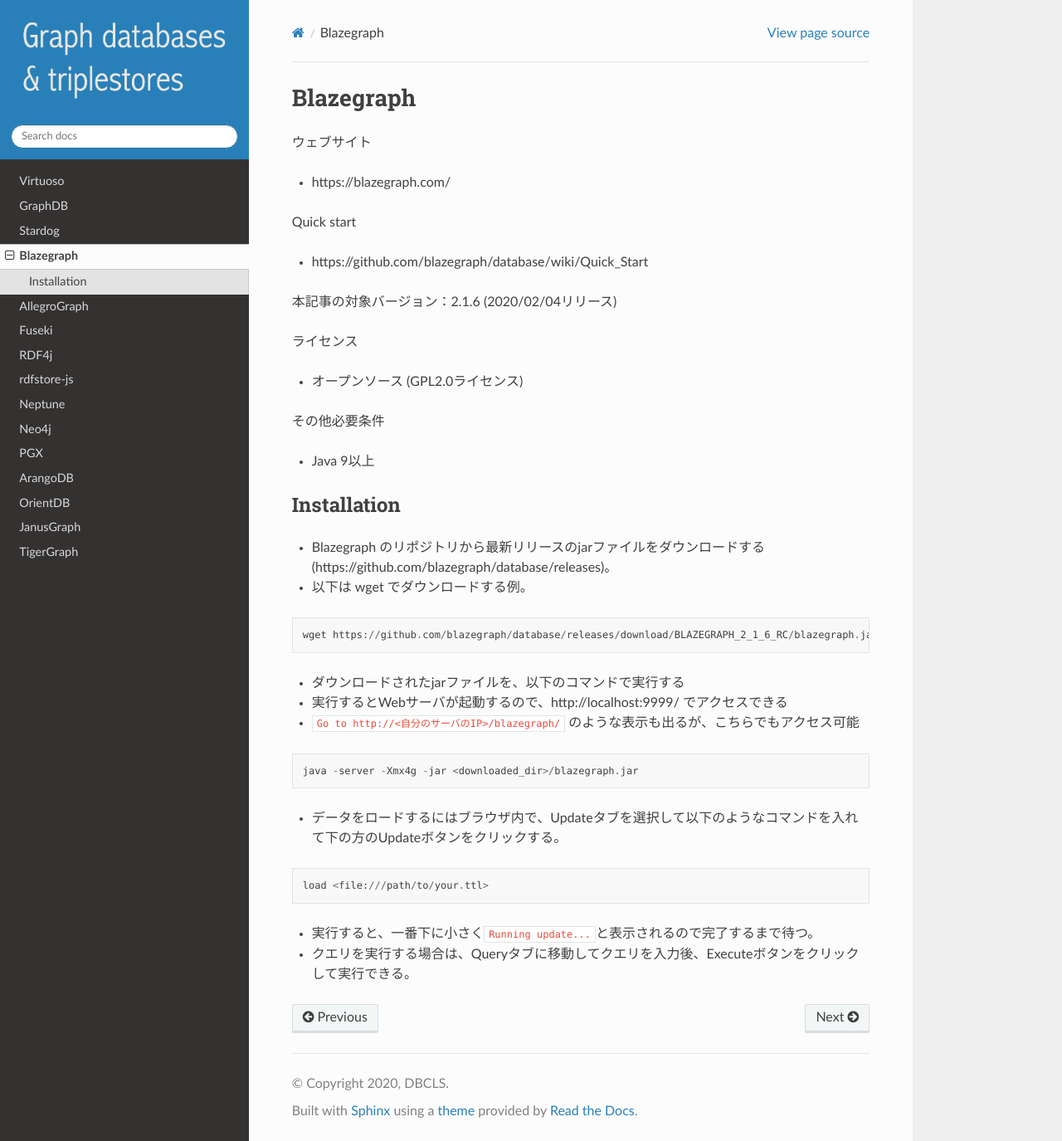
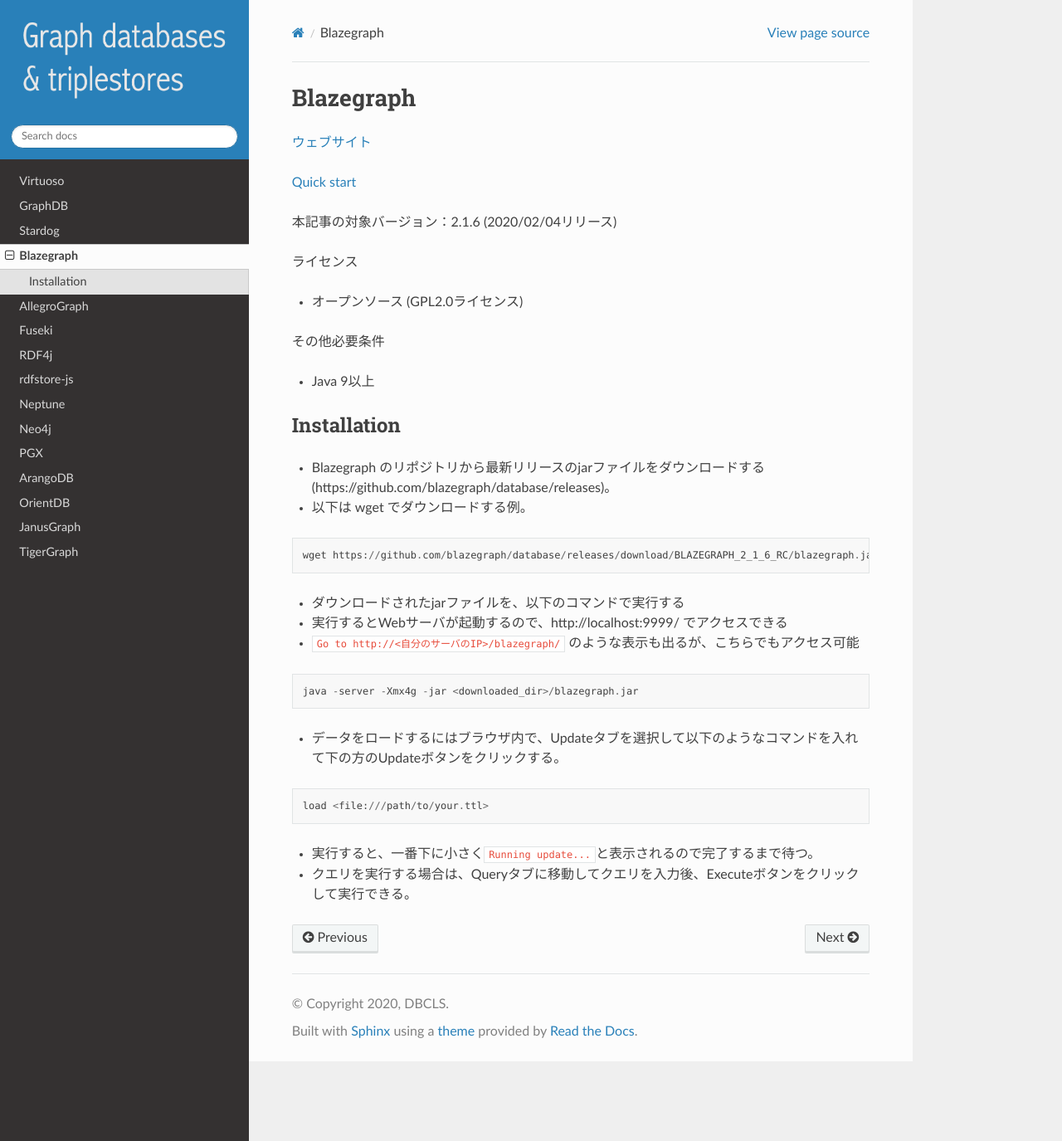
Before and after one commit to dbcls/graphdbs, a Sphinx documentation site: the page built from docs/md/blazegraph.md, in a window 1280 px wide and 1375 px high. Shown: the whole window at 83% size. Built offline with Sphinx 7.4.7 and the Read the Docs theme 2.0.0, drawn with Linux system fonts in a browser that asks for light colours.

Commit message:
update docs/md/

```diff
--- a/docs/md/blazegraph.md
+++ b/docs/md/blazegraph.md
@@ -1,10 +1,8 @@
 # Blazegraph
 
-ウェブサイト
-* https://blazegraph.com/
+[ウェブサイト](https://blazegraph.com/)
 
-Quick start
-* https://github.com/blazegraph/database/wiki/Quick_Start
+[Quick start](https://github.com/blazegraph/database/wiki/Quick_Start)
 
 本記事の対象バージョン：2.1.6 (2020/02/04リリース)
 
```
Also changed, not shown: docs/md/stardog.md (+1 -1 lines).
